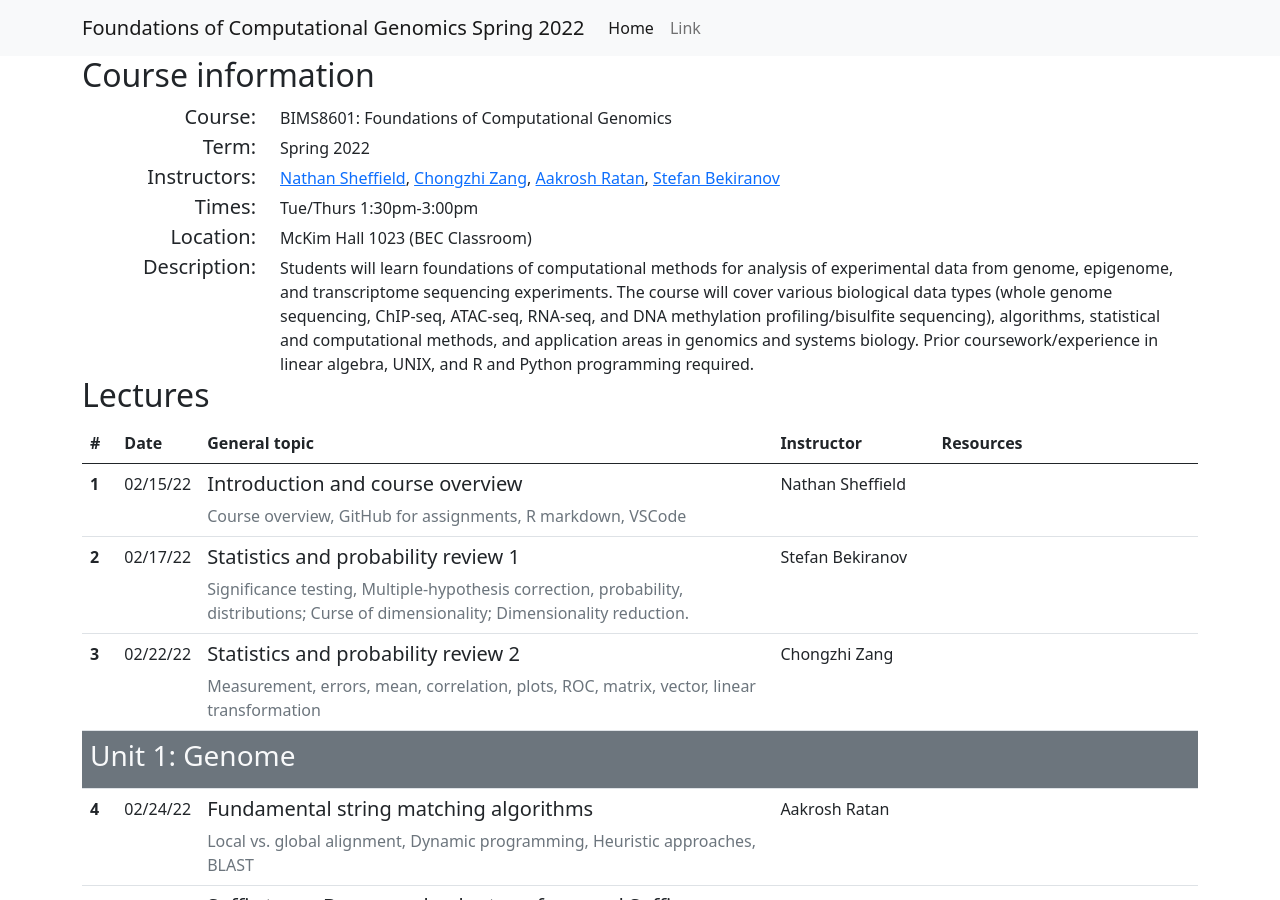
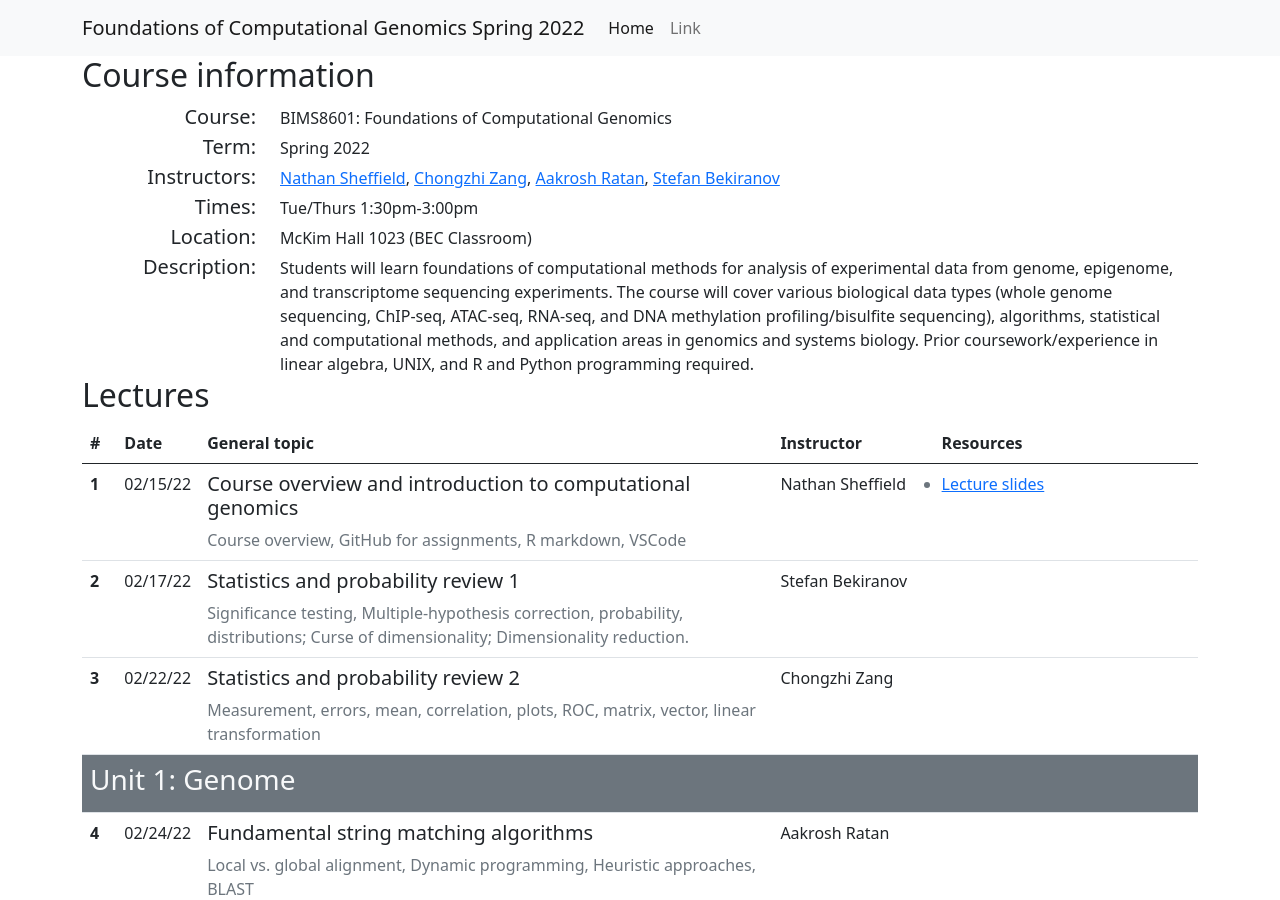
Before and after one commit to cphg/compgen, a Jekyll site: the page built from index.md, in a window 1280 px wide and 900 px high. Built offline with Jekyll 4.4.1, drawn with Linux system fonts in a browser that asks for light colours.

````diff
--- a/_data/lectures.yaml
+++ b/_data/lectures.yaml
@@ -1,11 +1,11 @@
 lectures:
   - lecture_number: 1
     date: 02/15/22
-    topic: Introduction and course overview
+    topic: Course overview and introduction to computational genomics
     details: Course overview, GitHub for assignments, R markdown, VSCode
     instructor: Nathan Sheffield
     links:
-      - url: null
+      - url: slides/introduction
         title: Lecture slides
   - lecture_number: 2
     date: 02/17/22
@@ -152,6 +152,8 @@ lectures:
     links:
       - url: slides/k-mer-analysis
         title: Lecture slides
+      - url: https://github.com/nsheff/kmer-counting
+        title: K-mer assignment
       - title: Efficient counting of k-mers in DNA sequences using a bloom filter
         url: https://bmcbioinformatics.biomedcentral.com/articles/10.1186/1471-2105-12-333
 
--- a/slides/demo_markdown.html
+++ b/slides/demo_markdown.html
@@ -42,7 +42,7 @@ For multiple languages!
 ```R
 # An amazing R function
 
-function add_one(x){
+add_one = function(x) {
 	return(x+1)
 }
 ```
````
Also changed, not shown: slides/introduction.html (added, +104 -0 lines).
